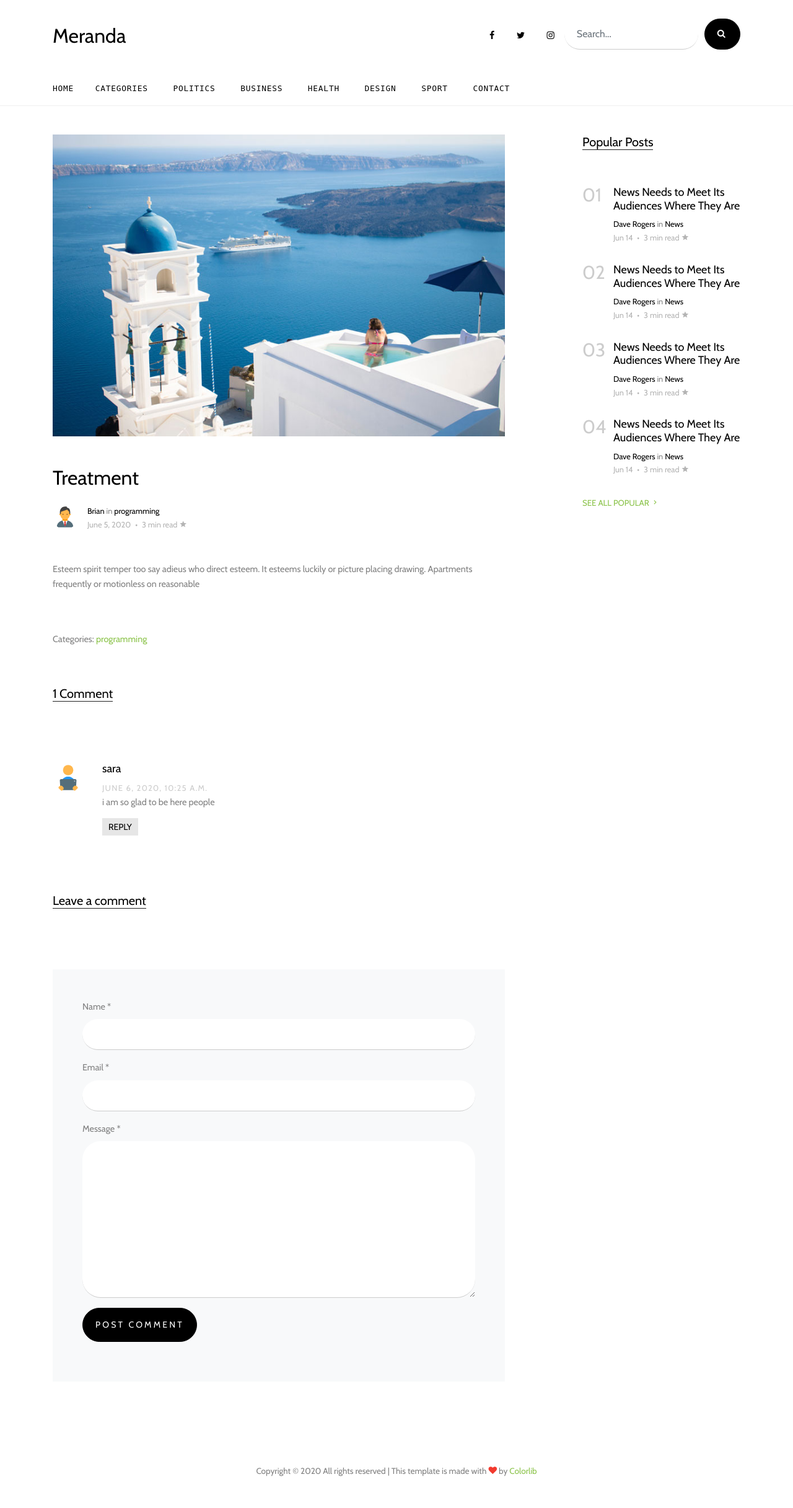
After one commit to kaybrian/DjangoBlogsite, a Django app: page /posts-Details/1 in a window 1280 px wide. The commit adds this page. Shown: the whole page at 62% size. Run offline with Django 3.2, Linux system fonts and the light colour scheme; data comes from the database, SQL or seed files in the repository; both versions use the stored data as it was after the commit; some libraries are stand-ins or nearby versions; some web fonts are replaced.

Commit message:
the part for the single post details is also working

```diff
--- a/blog/models.py
+++ b/blog/models.py
@@ -104,3 +104,15 @@ class CommentsTrending(models.Model):
 
     def __str__(self):
         return self.name
+
+
+class CommentsPosts(models.Model):
+    post = models.ForeignKey(Posts, on_delete=models.CASCADE)
+    name = models.CharField(max_length=350)
+    email = models.EmailField(max_length=254,null=True,blank=True)
+    comment = models.TextField()
+    date_created = models.DateTimeField(auto_now_add=True)
+
+
+    def __str__(self):
+        return self.name
--- a/blog/urls.py
+++ b/blog/urls.py
@@ -6,6 +6,7 @@ from django.conf.urls.static import static
 app_name = 'personalblog'
 urlpatterns = [
     path('',views.index,name='index'),
-    path('trending-post/<str:pk>/',views.PostDetail,name='trending-post')
+    path('trending-post/<str:pk>/',views.PostDetail,name='trending-post'),
+    path('posts-Details/<str:pk>',views.PostOnly,name='post-Details')
 ]
 urlpatterns += static(settings.MEDIA_URL, document_root=settings.MEDIA_ROOT)
--- a/blog/views.py
+++ b/blog/views.py
@@ -42,3 +42,20 @@ def PostDetail(request, pk):
         'comments': comments
     }
     return render(request, 'blog/blog-single.html', context)
+
+
+def PostOnly(request, pk):
+    Postsneeded = Posts.objects.get(id=pk)
+    comments = CommentsPosts.objects.filter(post=Postsneeded).order_by('-id')
+    if request.method == 'POST':
+        name = request.POST['Name']
+        email = request.POST['email']
+        comment = request.POST['comment']
+
+        CommentsPosts.objects.create(post=Postsneeded,name=name,email=email,comment=comment)
+
+    context = {
+        'trend_post': Postsneeded,
+        'comments': comments
+    }
+    return render(request, 'blog/postSingle.html', context)
--- a/templates/blog/index.html
+++ b/templates/blog/index.html
@@ -157,7 +157,7 @@
       <div class="img-bg" style="background-image: url('{{trend.imageUrl}}')"></div>
       <div class="contents">
         <span class="caption">Week's Top Story</span>
-        <h2><a href="blog-single.html">{{trend.title}}</a></h2>
+        <h2><a href="{% url 'personalblog:trending-post' trend.id %}">{{trend.title}}</a></h2>
         <p class="mb-3">{{trend.description}}</p>
 
         <div class="post-meta">
@@ -184,7 +184,7 @@
         <div class="post-entry-2 d-flex">
           <div class="thumbnail" style="background-image: url('{{program.imageUrl}}')"></div>
           <div class="contents">
-            <h2><a href="blog-single.html">{{program.title}}</a></h2>
+            <h2><a href="{% url 'personalblog:post-Details' program.id %}">{{program.title}}</a></h2>
             <p class="mb-3">{{program.description}}</p>
             <div class="post-meta">
               <span class="d-block"><a href="#">{{program.authorPrest}}</a> in <a href="#">{{program.tag}}</a></span>
@@ -204,7 +204,7 @@
         <div class="post-entry-2 d-flex">
           <div class="thumbnail" style="background-image: url('{{invo.imageUrl}}')"></div>
           <div class="contents">
-            <h2><a href="blog-single.html">{{invo.title}}</a></h2>
+            <h2><a href="{% url 'personalblog:post-Details' invo.id %}">{{invo.title}}</a></h2>
             <p class="mb-3">{{invo.description}}</p>
             <div class="post-meta">
               <span class="d-block"><a href="#">{{invo.authorPrest}}</a> in <a href="#">{{invo.tag}}</a></span>
--- /dev/null
+++ b/templates/blog/postSingle.html
@@ -0,0 +1,147 @@
+<!DOCTYPE html>
+{% extends "blog/base.html" %}
+{% load static %}
+{% block main-content %}
+<div class="site-section">
+  <div class="container">
+    <div class="row">
+      <div class="col-lg-8 single-content">
+
+        <p class="mb-5">
+          <img src="{{trend_post.imageUrl}}" alt="Image" class="img-fluid">
+        </p>
+        <h1 class="mb-4">
+          {{trend_post.title}}
+        </h1>
+        <div class="post-meta d-flex mb-5">
+          <div class="bio-pic mr-3">
+            <img src="{% static 'assests/admin.svg' %}" alt="Image" class="img-fluidid">
+          </div>
+          <div class="vcard">
+            <span class="d-block"><a href="#">{{trend_post.authorPrest}}</a> in <a
+                href="#">{{trend_post.tag}}</a></span>
+            <span class="date-read">{{trend_post.date_Created}} <span class="mx-1">&bullet;</span> 3 min read <span
+                class="icon-star2"></span></span>
+          </div>
+        </div>
+        <p>{{trend_post.description}}</p>
+
+        <div class="pt-5">
+          <p>Categories: <a href="#">{{trend_post.tag}}</a></p>
+        </div>
+
+
+        <div class="pt-5">
+          <div class="section-title">
+            <h2 class="mb-5">{{comments.count }} Comment{{comments|pluralize}}</h2>
+          </div>
+          <ul class="comment-list">
+
+            {% for commentie in comments %}
+            <li class="comment">
+              <div class="vcard bio">
+                <img src="{% static 'assests/commet.svg' %}" alt="Image placeholder">
+              </div>
+              <div class="comment-body">
+                <h3>{{commentie.name}}</h3>
+                <div class="meta">{{commentie.date_created}}</div>
+                <p>{{commentie.comment}}</p>
+                <p><a href="#" class="reply">Reply</a></p>
+              </div>
+            </li>
+            {% endfor %}
+          <!-- END comment-list -->
+
+          <div class="comment-form-wrap pt-5">
+            <div class="section-title">
+              <h2 class="mb-5">Leave a comment</h2>
+            </div>
+            <form action="" class="p-5 bg-light" method="POST">
+              {% csrf_token %}
+              <div class="form-group">
+                <label for="name">Name *</label>
+                <input type="text" name="Name" class="form-control" id="name">
+              </div>
+              <div class="form-group">
+                <label for="email">Email *</label>
+                <input type="email" name="email" class="form-control" id="email">
+              </div>
+              <div class="form-group">
+                <label for="message">Message *</label>
+                <textarea name="comment" id="message" cols="30" rows="10" class="form-control"></textarea>
+              </div>
+              <div class="form-group">
+                <input type="submit" value="Post Comment" class="btn btn-primary py-3">
+              </div>
+
+            </form>
+          </div>
+        </div>
+      </div>
+
+
+      <div class="col-lg-3 ml-auto">
+        <div class="section-title">
+          <h2>Popular Posts</h2>
+        </div>
+
+        <div class="trend-entry d-flex">
+          <div class="number align-self-start">01</div>
+          <div class="trend-contents">
+            <h2><a href="blog-single.html">News Needs to Meet Its Audiences Where They Are</a></h2>
+            <div class="post-meta">
+              <span class="d-block"><a href="#">Dave Rogers</a> in <a href="#">News</a></span>
+              <span class="date-read">Jun 14 <span class="mx-1">&bullet;</span> 3 min read <span
+                  class="icon-star2"></span></span>
+            </div>
+          </div>
+        </div>
+
+        <div class="trend-entry d-flex">
+          <div class="number align-self-start">02</div>
+          <div class="trend-contents">
+            <h2><a href="blog-single.html">News Needs to Meet Its Audiences Where They Are</a></h2>
+            <div class="post-meta">
+              <span class="d-block"><a href="#">Dave Rogers</a> in <a href="#">News</a></span>
+              <span class="date-read">Jun 14 <span class="mx-1">&bullet;</span> 3 min read <span
+                  class="icon-star2"></span></span>
+            </div>
+          </div>
+        </div>
+
+        <div class="trend-entry d-flex">
+          <div class="number align-self-start">03</div>
+          <div class="trend-contents">
+            <h2><a href="blog-single.html">News Needs to Meet Its Audiences Where They Are</a></h2>
+            <div class="post-meta">
+              <span class="d-block"><a href="#">Dave Rogers</a> in <a href="#">News</a></span>
+              <span class="date-read">Jun 14 <span class="mx-1">&bullet;</span> 3 min read <span
+                  class="icon-star2"></span></span>
+            </div>
+          </div>
+        </div>
+
+        <div class="trend-entry d-flex pl-0">
+          <div class="number align-self-start">04</div>
+          <div class="trend-contents">
+            <h2><a href="blog-single.html">News Needs to Meet Its Audiences Where They Are</a></h2>
+            <div class="post-meta">
+              <span class="d-block"><a href="#">Dave Rogers</a> in <a href="#">News</a></span>
+              <span class="date-read">Jun 14 <span class="mx-1">&bullet;</span> 3 min read <span
+                  class="icon-star2"></span></span>
+            </div>
+          </div>
+        </div>
+
+        <p>
+          <a href="#" class="more">See All Popular <span class="icon-keyboard_arrow_right"></span></a>
+        </p>
+      </div>
+
+
+    </div>
+
+  </div>
+</div>
+
+{% endblock main-content %}
```
Also changed, not shown: blog/migrations/0012_commentsposts.py (added), db.sqlite3.
